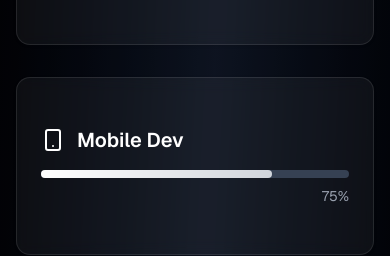
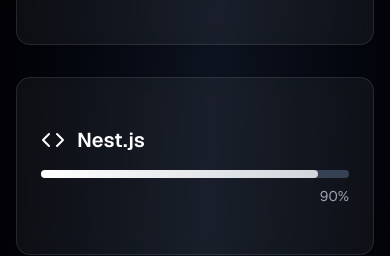
Before and after one commit to rishav21556/rishav-portfolio, a Next.js app: page / in a window 390 px wide. Shown: the part 3240-3496 px from the top of the page. Built offline with nearby package versions, Linux system fonts and the light colour scheme.

Commit message:
Remove Mobile Dev and Add Nest JS in Skills

```diff
--- a/app/page.tsx
+++ b/app/page.tsx
@@ -64,7 +64,7 @@ export default function Portfolio() {
     { name: "Next.js", level: 88, icon: Globe },
     { name: "Node.js", level: 85, icon: Code },
     { name: "UI/UX Design", level: 80, icon: Palette },
-    { name: "Mobile Dev", level: 75, icon: Smartphone },
+    { name: "Nest.js", level: 90, icon: Code }
   ]
 
   const projects = [
```
